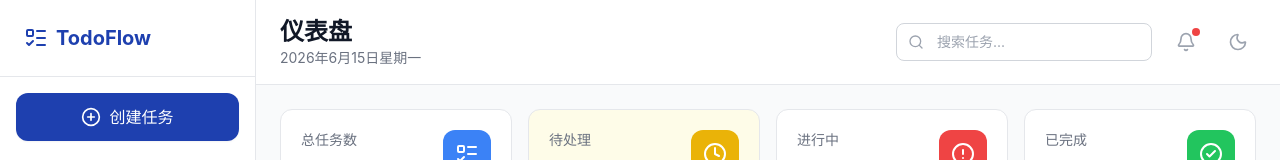
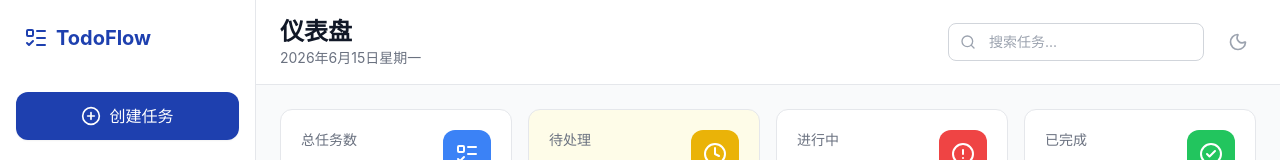
Before and after one commit to chen-1368/TodoFlow, a React (Vite) app: page / in a window 1280 px wide. Shown: the top 160 px of the page. Built offline with nearby package versions, Linux system fonts and the light colour scheme.

Commit message:
完善搜索功能

```diff
--- a/src/App.tsx
+++ b/src/App.tsx
@@ -1,17 +1,31 @@
-import { useState } from 'react';
-import { BrowserRouter as Router, Routes, Route } from 'react-router-dom';
-import { Layout } from './components/layout/Layout';
-import { Dashboard } from './pages/Dashboard';
-import { TaskListPage } from './pages/TaskListPage';
-import { CompletedPage } from './pages/CompletedPage';
-import { TaskForm } from './components/tasks/TaskForm';
-import { TaskDetail } from './components/tasks/TaskDetail';
-import { useTaskStore } from './store/tasks';
-import type { Task } from './types';
+import { useState } from "react";
+import {
+  BrowserRouter as Router,
+  Routes,
+  Route,
+  useLocation,
+} from "react-router-dom";
+import { Layout } from "./components/layout/Layout";
+import { Dashboard } from "./pages/Dashboard";
+import { TaskListPage } from "./pages/TaskListPage";
+import { CompletedPage } from "./pages/CompletedPage";
+import { TaskForm } from "./components/tasks/TaskForm";
+import { TaskDetail } from "./components/tasks/TaskDetail";
+import { useTaskStore } from "./store/tasks";
+import type { Task } from "./types";
 
 function AppContent() {
   const [isFormOpen, setIsFormOpen] = useState(false);
   const [editingTask, setEditingTask] = useState<Task | null>(null);
+  const location = useLocation();
+
+  const pageTitles: Record<string, string> = {
+    "/": "仪表盘",
+    "/tasks": "任务列表",
+    "/completed": "已完成",
+  };
+
+  const currentTitle = pageTitles[location.pathname] || "仪表盘";
 
   const tasks = useTaskStore((state) => state.tasks);
   const selectedTask = useTaskStore((state) => state.selectedTask);
@@ -32,7 +46,9 @@ function AppContent() {
     setIsFormOpen(true);
   };
 
-  const handleSubmitTask = (data: Omit<Task, 'id' | 'created_at' | 'updated_at'>) => {
+  const handleSubmitTask = (
+    data: Omit<Task, "id" | "created_at" | "updated_at">,
+  ) => {
     if (editingTask) {
       updateTask(editingTask.id, data);
     } else {
@@ -50,13 +66,13 @@ function AppContent() {
   const handleTaskComplete = (taskId: string) => {
     const task = tasks.find((t) => t.id === taskId);
     if (task) {
-      const newStatus = task.status === 'completed' ? 'pending' : 'completed';
+      const newStatus = task.status === "completed" ? "pending" : "completed";
       updateTask(taskId, { status: newStatus });
     }
   };
 
   const handleTaskDelete = (taskId: string) => {
-    if (confirm('确定要删除这个任务吗？')) {
+    if (confirm("确定要删除这个任务吗？")) {
       deleteTask(taskId);
     }
   };
@@ -67,7 +83,7 @@ function AppContent() {
 
   return (
     <Layout
-      title="仪表盘"
+      title={currentTitle}
       onCreateTask={handleCreateTask}
       onSearch={handleSearch}
     >
--- a/src/components/layout/Header.tsx
+++ b/src/components/layout/Header.tsx
@@ -1,6 +1,7 @@
-import { Search, Bell, Moon, Sun } from 'lucide-react';
-import { useState } from 'react';
-import { useTaskStore } from '../../store/tasks';
+import { Search, Moon, Sun } from "lucide-react";
+import { useState } from "react";
+import { useNavigate, useLocation } from "react-router-dom";
+import { useTaskStore } from "../../store/tasks";
 
 interface HeaderProps {
   title: string;
@@ -8,12 +9,20 @@ interface HeaderProps {
 }
 
 export function Header({ title, onSearch }: HeaderProps) {
-  const [searchValue, setSearchValue] = useState('');
+  const [searchValue, setSearchValue] = useState("");
+  const navigate = useNavigate();
+  const location = useLocation();
   const isDarkMode = useTaskStore((state) => state.isDarkMode);
   const toggleDarkMode = useTaskStore((state) => state.toggleDarkMode);
 
   const handleSearch = (e: React.FormEvent) => {
     e.preventDefault();
+
+    // 如果不在任务列表页面，先跳转到任务列表
+    if (location.pathname !== "/tasks") {
+      navigate("/tasks");
+    }
+
     onSearch(searchValue);
   };
 
@@ -23,11 +32,11 @@ export function Header({ title, onSearch }: HeaderProps) {
         <div>
           <h1 className="text-2xl font-bold text-gray-900">{title}</h1>
           <p className="text-sm text-gray-500">
-            {new Date().toLocaleDateString('zh-CN', {
-              year: 'numeric',
-              month: 'long',
-              day: 'numeric',
-              weekday: 'long',
+            {new Date().toLocaleDateString("zh-CN", {
+              year: "numeric",
+              month: "long",
+              day: "numeric",
+              weekday: "long",
             })}
           </p>
         </div>
@@ -44,16 +53,15 @@ export function Header({ title, onSearch }: HeaderProps) {
             />
           </form>
 
-          <button className="p-2 rounded-lg text-gray-400 hover:text-gray-600 hover:bg-gray-100 transition-colors relative">
-            <Bell className="w-5 h-5" />
-            <span className="absolute top-1 right-1 w-2 h-2 bg-red-500 rounded-full" />
-          </button>
-
           <button
             onClick={toggleDarkMode}
             className="p-2 rounded-lg text-gray-400 hover:text-gray-600 hover:bg-gray-100 transition-colors"
           >
-            {isDarkMode ? <Sun className="w-5 h-5" /> : <Moon className="w-5 h-5" />}
+            {isDarkMode ? (
+              <Sun className="w-5 h-5" />
+            ) : (
+              <Moon className="w-5 h-5" />
+            )}
           </button>
         </div>
       </div>
--- a/src/components/layout/Layout.tsx
+++ b/src/components/layout/Layout.tsx
@@ -1,6 +1,6 @@
-import type { ReactNode } from 'react';
-import { Sidebar } from './Sidebar';
-import { Header } from './Header';
+import type { ReactNode } from "react";
+import { Sidebar } from "./Sidebar";
+import { Header } from "./Header";
 
 interface LayoutProps {
   children: ReactNode;
@@ -9,15 +9,20 @@ interface LayoutProps {
   onSearch: (query: string) => void;
 }
 
-export function Layout({ children, title, onCreateTask, onSearch }: LayoutProps) {
+export function Layout({
+  children,
+  title,
+  onCreateTask,
+  onSearch,
+}: LayoutProps) {
   return (
     <div className="min-h-screen bg-gray-50">
       <Sidebar onCreateTask={onCreateTask} />
       <div className="ml-64">
-        <Header title={title} onSearch={onSearch} />
-        <main className="p-6">
-          {children}
-        </main>
+        <div className="sticky top-0 z-10 bg-gray-50/80 backdrop-blur-sm">
+          <Header title={title} onSearch={onSearch} />
+        </div>
+        <main className="p-6">{children}</main>
       </div>
     </div>
   );
--- a/src/components/layout/Sidebar.tsx
+++ b/src/components/layout/Sidebar.tsx
@@ -2,9 +2,9 @@ import {
   LayoutDashboard,
   ListTodo,
   PlusCircle,
-  CheckCircle2
-} from 'lucide-react';
-import { NavLink } from 'react-router-dom';
+  CheckCircle2,
+} from "lucide-react";
+import { NavLink } from "react-router-dom";
 
 interface SidebarProps {
   onCreateTask: () => void;
@@ -12,14 +12,14 @@ interface SidebarProps {
 
 export function Sidebar({ onCreateTask }: SidebarProps) {
   const navItems = [
-    { icon: LayoutDashboard, label: '仪表盘', path: '/' },
-    { icon: ListTodo, label: '任务列表', path: '/tasks' },
-    { icon: CheckCircle2, label: '已完成', path: '/completed' },
+    { icon: LayoutDashboard, label: "仪表盘", path: "/" },
+    { icon: ListTodo, label: "任务列表", path: "/tasks" },
+    { icon: CheckCircle2, label: "已完成", path: "/completed" },
   ];
 
   return (
     <aside className="w-64 bg-white border-r border-gray-200 flex flex-col h-screen fixed left-0 top-0">
-      <div className="p-6 border-b border-gray-200">
+      <div className="p-6">
         <h1 className="text-xl font-bold text-primary-600 flex items-center gap-2">
           <ListTodo className="w-6 h-6" />
           TodoFlow
@@ -42,8 +42,8 @@ export function Sidebar({ onCreateTask }: SidebarProps) {
             className={({ isActive }) =>
               `flex items-center gap-3 px-4 py-2.5 rounded-lg text-sm font-medium transition-all duration-200 ${
                 isActive
-                  ? 'bg-primary-50 text-primary-600'
-                  : 'text-gray-600 hover:bg-gray-50'
+                  ? "bg-primary-50 text-primary-600"
+                  : "text-gray-600 hover:bg-gray-50"
               }`
             }
           >
```
